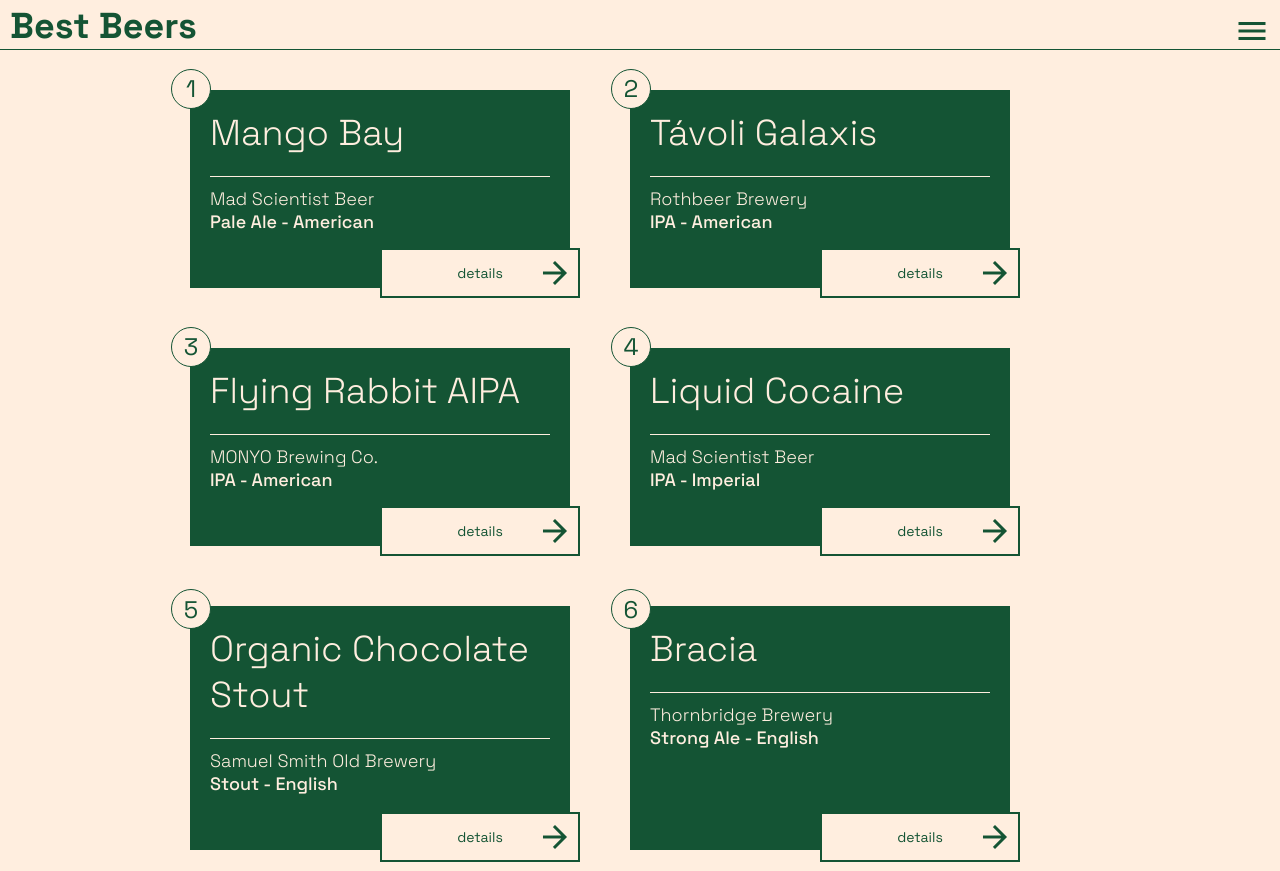
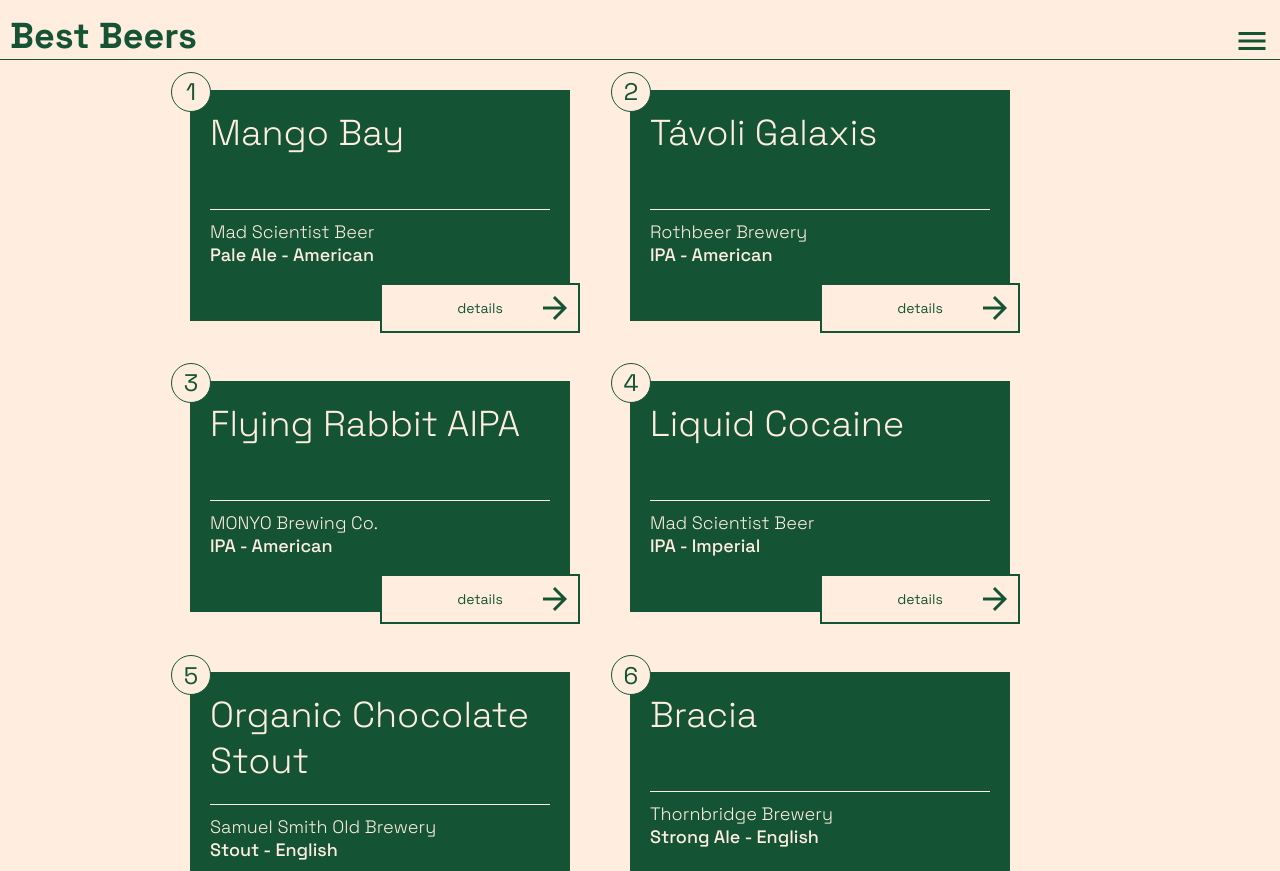
Before and after one commit to 4rrichard/sitebuild-beer, a plain HTML site: page frontend/index.html in a window 1280 px wide. Shown: the top 871 px of the page. Drawn offline with Linux system fonts and the light colour scheme.

Commit message:
finished

```diff
--- a/frontend/public/style.scss
+++ b/frontend/public/style.scss
@@ -11,9 +11,15 @@ body {
     margin-top: -10px;
     margin-bottom: 40px;
 
+    z-index: 2;
+    position: sticky;
+    top: 0;
+
     display: flex;
     justify-content: space-between;
     align-items: flex-end;
+
+    background-color: #ffeedf;
 
     border-bottom: 1px solid #145434;
 
@@ -37,7 +43,6 @@ body {
       display: inline-flex;
       width: calc(100% - 40px);
       margin-left: 20px;
-      padding-left: 20px;
     }
 
     @media (max-width: 481px) {
@@ -82,6 +87,8 @@ body {
         border-radius: 20px;
       }
       .card--beer-name {
+        min-height: 100px;
+
         border-bottom: 1px solid #ffeedf;
         padding-bottom: 20px;
 
@@ -108,8 +115,10 @@ body {
       width: 200px;
       height: 50px;
 
+      margin-right: 10px;
+
       position: absolute;
-      left: 50%;
+      right: -20px;
       bottom: -5%;
 
       display: flex;
```
Also changed, not shown: frontend/public/style.css, 1 other file.
